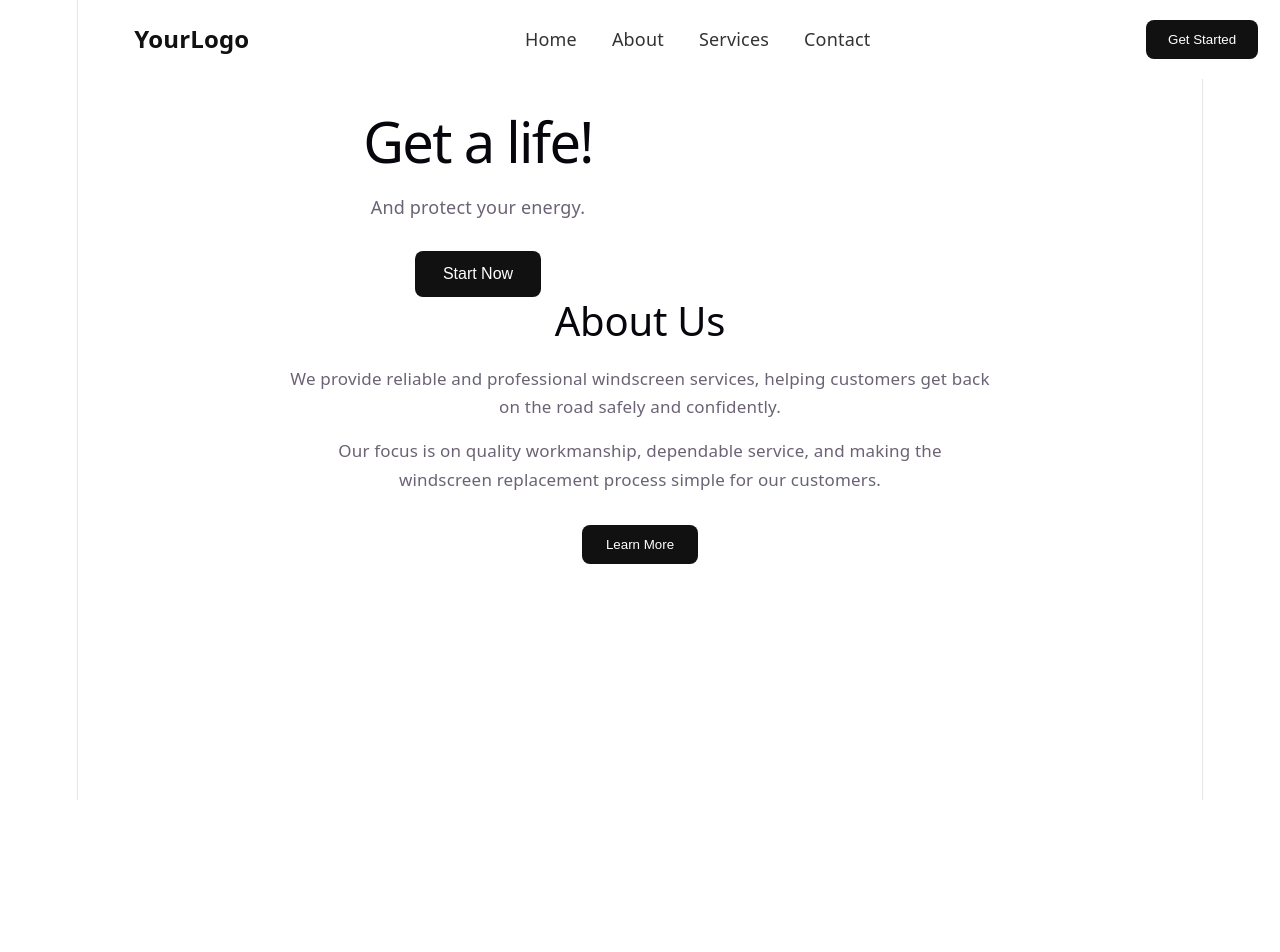
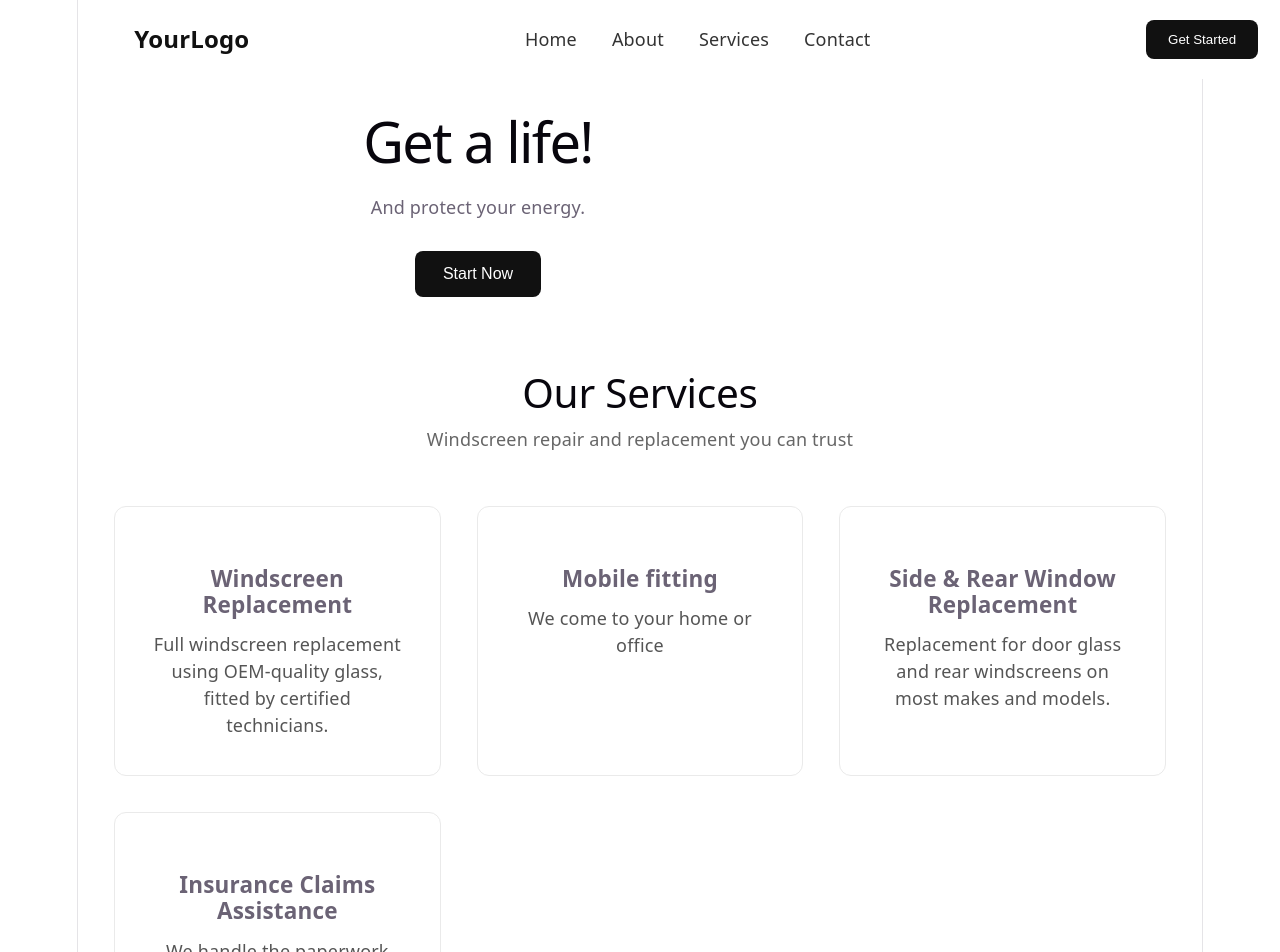
Before and after one commit to shirl3yyyy/windscreen-website, a React (Vite) app: page / in a window 1280 px wide. Shown: the top 952 px of the page. Before the commit the page ends 800 px from the top, so only its background shows below. Built offline with nearby package versions, Linux system fonts and the light colour scheme.

Commit message:
modified services files

```diff
--- a/src/components/Services.css
+++ b/src/components/Services.css
@@ -0,0 +1,45 @@
+.services {
+  padding: 4rem 2rem;
+  text-align: center;
+}
+
+.services-header h2 {
+  font-size: 2.25rem;
+  margin-bottom: 0.5rem;
+}
+
+.services-header p {
+  color: #666;
+  margin-bottom: 3rem;
+}
+
+.services-grid {
+  display: grid;
+  grid-template-columns: repeat(auto-fit, minmax(260px, 1fr));
+  gap: 2rem;
+  max-width: 1100px;
+  margin: 0 auto;
+}
+
+.service-card {
+  background: #fff;
+  border: 1px solid #eaeaea;
+  border-radius: 12px;
+  padding: 2rem;
+  transition: transform 0.2s ease, box-shadow 0.2s ease;
+}
+
+.service-card:hover {
+  transform: translateY(-4px);
+  box-shadow: 0 8px 24px rgba(0, 0, 0, 0.08);
+}
+
+.service-card h3 {
+  font-size: 1.25rem;
+  margin-bottom: 0.75rem;
+}
+
+.service-card p {
+  color: #555;
+  line-height: 1.5;
+}
--- a/src/components/Services.tsx
+++ b/src/components/Services.tsx
@@ -1,6 +1,55 @@
+import "./Services.css";
 
-function Services (){
-    return (
+interface Service {
+  id: string;
+  title: string;
+  description: string;
+  icon?: string;
+}
 
-    )
+const services: Service[] = [
+    {
+        id: "1",
+        title: "Windscreen Replacement",
+        description: "Full windscreen replacement using OEM-quality glass, fitted by certified technicians."
+    },
+
+    {
+        id: "2",
+        title: "Mobile fitting",
+        description: "We come to your home or office",
+    },
+
+    {
+        id: "3",
+        title: "Side & Rear Window Replacement",
+        description: "Replacement for door glass and rear windscreens on most makes and models."
+    },
+
+    {
+        id: "4",
+        title: "Insurance Claims Assistance",
+        description: "We handle the paperwork directly with your insurer where possible."
+
+    },
+];
+
+export default function Services() {
+  return (
+    <section className="services" id="services">
+      <div className="services-header">
+        <h2>Our Services</h2>
+        <p>Windscreen repair and replacement you can trust</p>
+      </div>
+
+        <div className="services-grid">
+        {services.map((service) => (
+          <div className="service-card" key={service.id}>
+            <h3>{service.title}</h3>
+            <p>{service.description}</p>
+          </div>
+        ))}
+      </div>
+    </section>
+  );
 }
--- a/src/pages/Home.tsx
+++ b/src/pages/Home.tsx
@@ -1,12 +1,14 @@
 import Navbar from "../components/Navbar";
 import Hero from "../components/Hero";
 import About from "../components/About";
+import Services from "../components/Services";
 
 function Home() {
     return (
         <>
             <Navbar />
             <Hero />
+            <Services />
             <About />
         </>
     );
```
